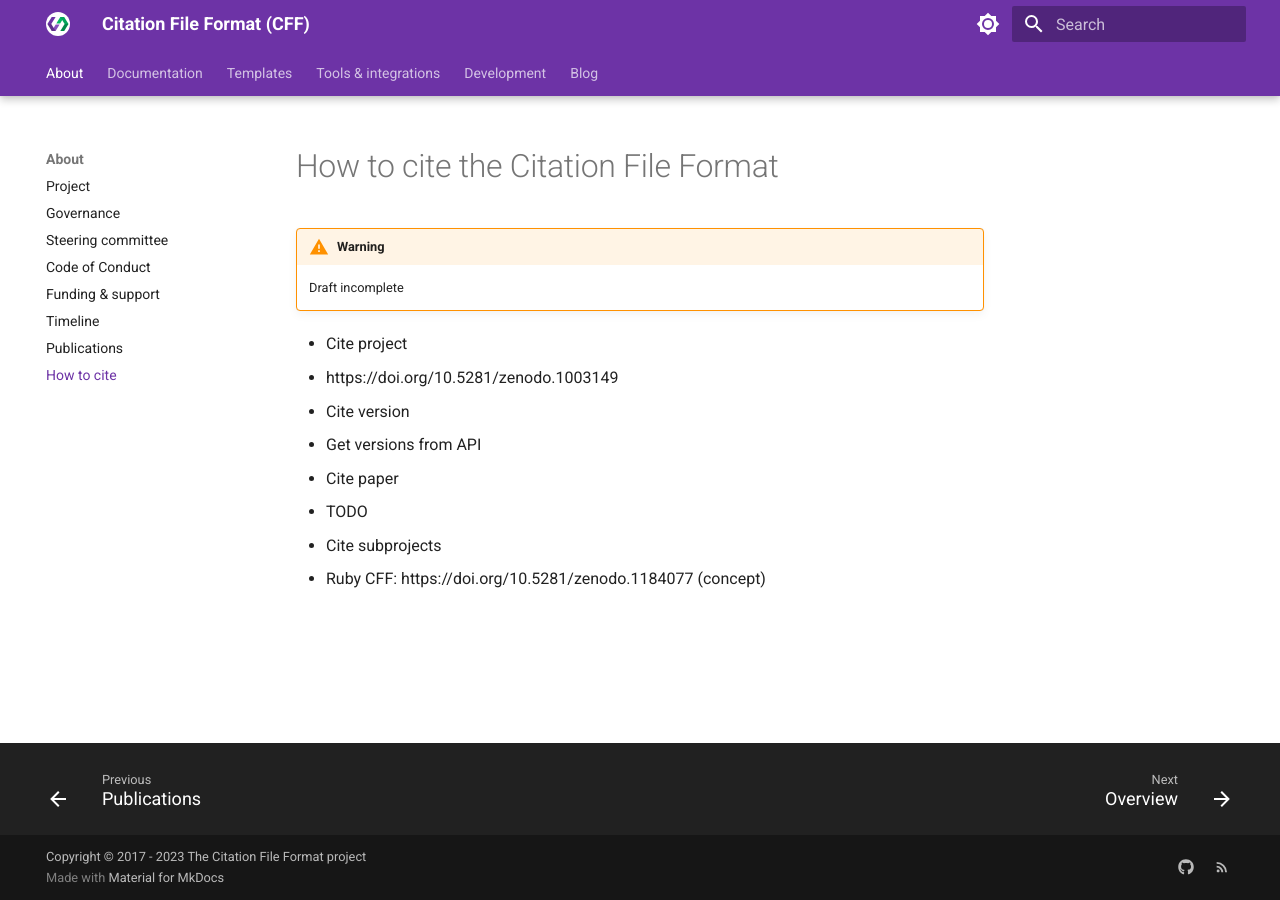
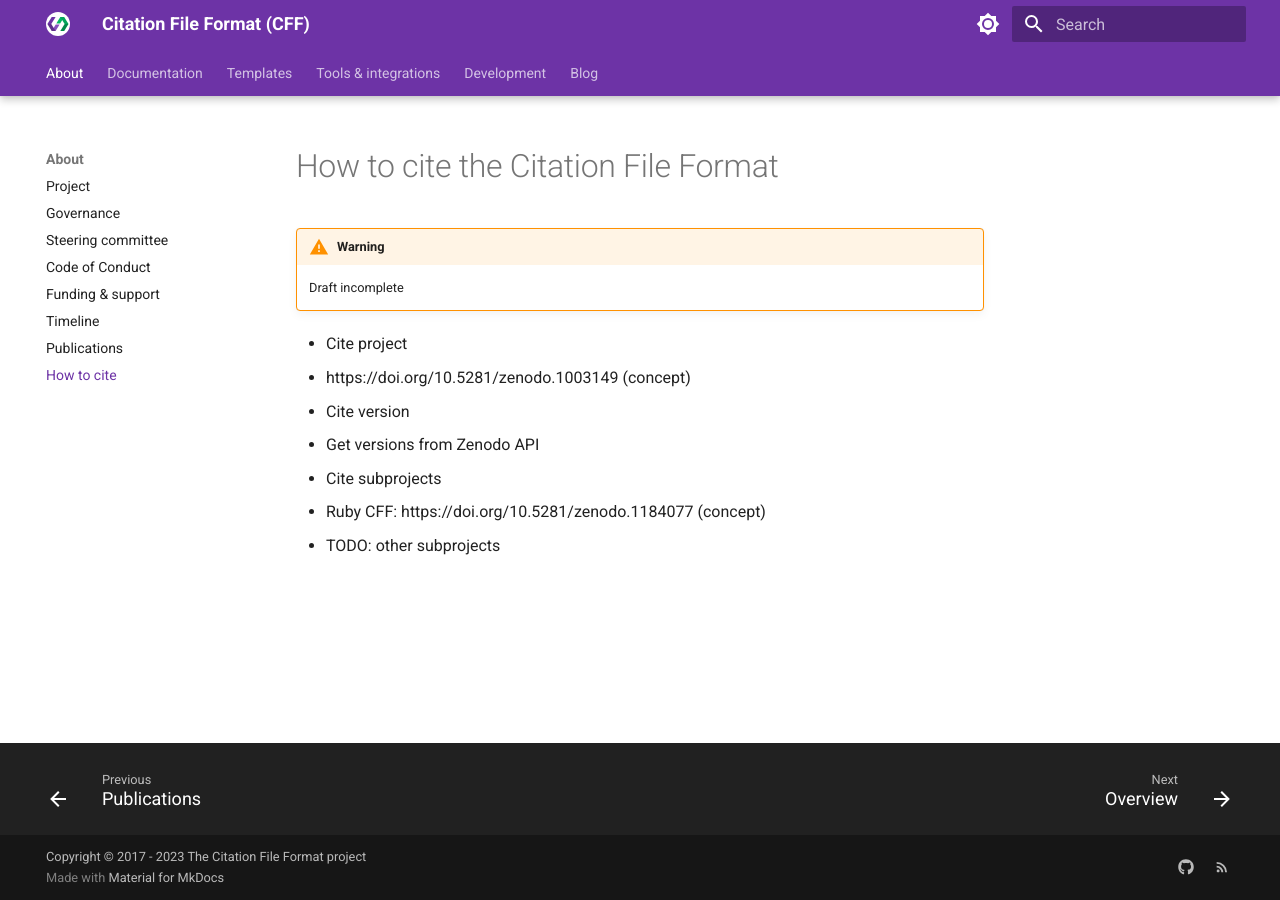
Before and after one commit to sdruskat/cffio, an MkDocs documentation site: the page built from docs/about/how-to-cite.md, in a window 1280 px wide. Built offline with MkDocs 1.6.1 and Material for MkDocs 9.7.7, drawn with Linux system fonts in a browser that asks for light colours.

Commit message:
Remove sections not needed in MVP

```diff
--- a/docs/about/how-to-cite.md
+++ b/docs/about/how-to-cite.md
@@ -4,10 +4,9 @@
     Draft incomplete
 
 - Cite project
-  - https://doi.org/10.5281/zenodo.1003149
+  - https://doi.org/10.5281/zenodo.1003149 (concept)
 - Cite version
-  - Get versions from API
-- Cite paper
-  - TODO
+  - Get versions from Zenodo API
 - Cite subprojects
   - Ruby CFF: https://doi.org/10.5281/zenodo.1184077 (concept)
+  - TODO: other subprojects
```
